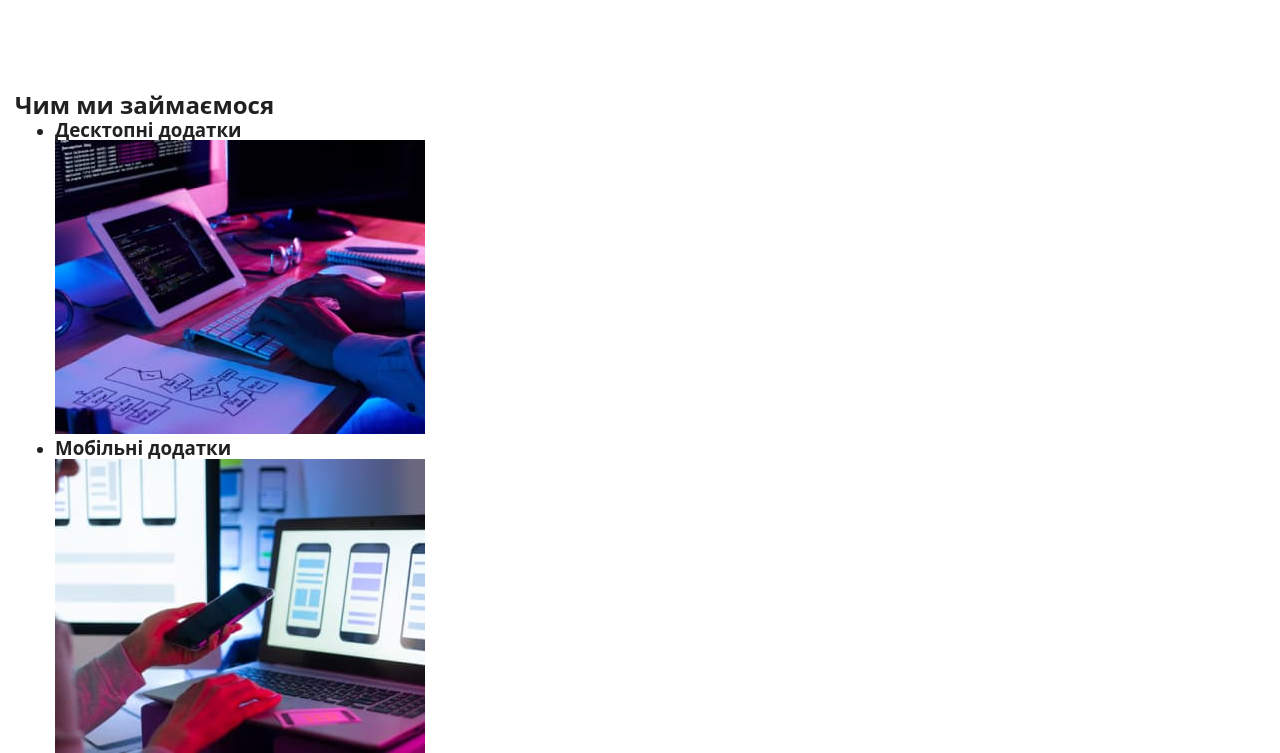
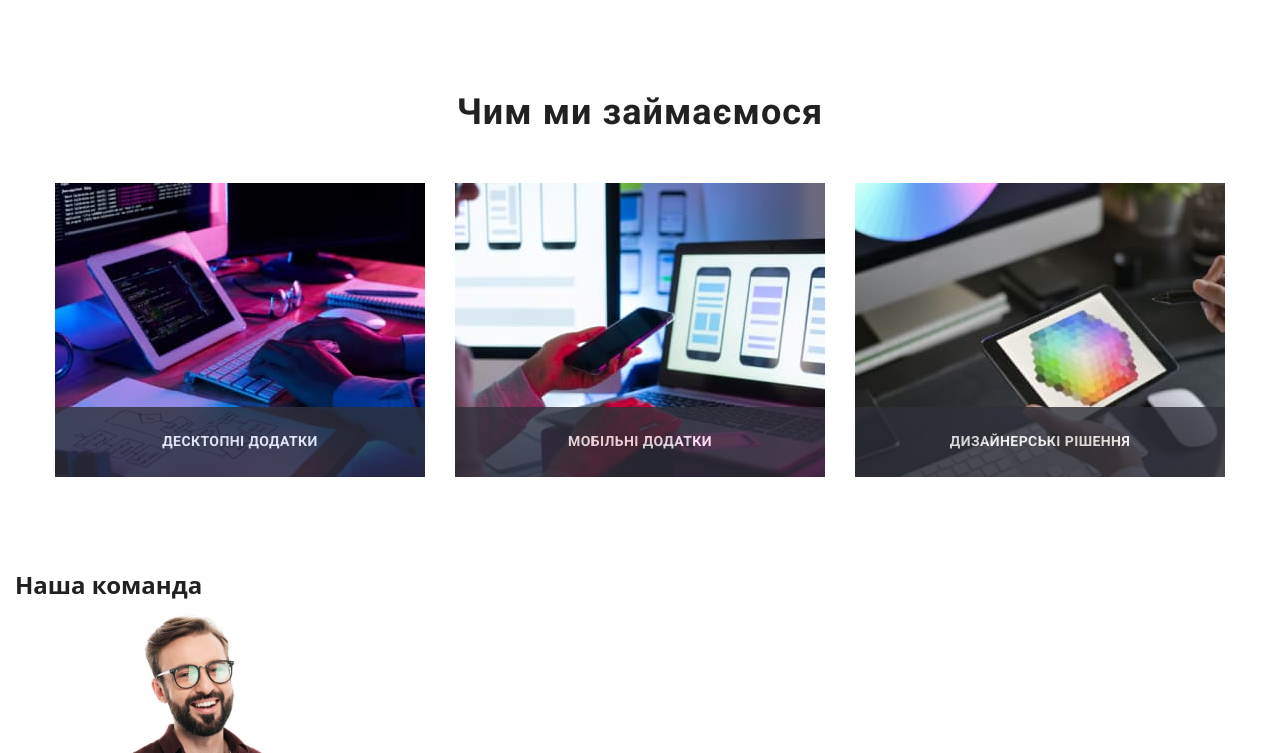
Before and after one commit to AntoninaKobzar/goit-markup-hw-08, a plain HTML site: page index.html in a window 1280 px wide. Shown: the part 867-1620 px from the top of the page. Drawn offline with nearby package versions, Linux system fonts and the light colour scheme.

Commit message:
activities

```diff
--- a/sass/components/_section-activities.scss
+++ b/sass/components/_section-activities.scss
@@ -1,65 +1,65 @@
-// .section-activities {
-//     display: none;
-//     @media(--bp-desktop) {
-//         display: flex;
-//         padding-bottom: 94px;
-//         width: 100%;
-//         width: auto;
-//     }
-// }
+.section-activities {
+    display: none;
+    @media(min-width:1200px) {
+        display: flex;
+        padding-bottom: 94px;
+        width: 100%;
+        width: auto;
+    }
+}
 
-// .activities {
-//     display: flex;
-//     padding: 0;
-// }
+.activities {
+    display: flex;
+    padding: 0;
+}
 
-// .activities__title {
-//     display: block;
-//     display: flex;
-//     justify-content: center;
-//     min-width: 366px;
-//     font-family: Roboto;
-//     font-weight: 700;
-//     font-size: 36px;
-//     line-height: 1.17;
-//     letter-spacing: 0.03em;
-//     color: var(--primary-text-color);
-//     margin-bottom: 50px;
-//     }
-// .activities__item {
-//     display: flex;
-//     position: relative;
-//     min-width: 370px;
-//     list-style: none;
-// }
-// .activities__item:not(:last-child) {
-//     margin-right: 30px;
-// }
-// .activities__thumb {
-//     position: absolute;
-//     display: flex;
-//     justify-content: center;
-//     align-items: center;
-//     width: 100%;
-//     height: 70px;
-//     bottom: 0;
-//     background-color: #2F303A;
-//     opacity: 0.8;
-// }
-// .activities__subtitle {
-//     font-family: Roboto;
-//     font-weight: 700;
-//     font-size: 14px;
-//     line-height: 1.14;
-//     text-align: center;
-//     letter-spacing: 0.03em;
-//     text-transform: uppercase;
-//     color: var(--aditional-color);
-// }
+.activities__title {
+    display: block;
+    display: flex;
+    justify-content: center;
+    min-width: 366px;
+    font-family: Roboto;
+    font-weight: 700;
+    font-size: 36px;
+    line-height: 1.17;
+    letter-spacing: 0.03em;
+    color: var(--primary-text-color);
+    margin-bottom: 50px;
+}
+.activities__item {
+    display: flex;
+    position: relative;
+    min-width: 370px;
+    list-style: none;
+}
+.activities__item:not(:last-child) {
+    margin-right: 30px;
+}
+.activities__thumb {
+    position: absolute;
+    display: flex;
+    justify-content: center;
+    align-items: center;
+    width: 100%;
+    height: 70px;
+    bottom: 0;
+    background-color: #2F303A;
+    opacity: 0.8;
+}
+.activities__subtitle {
+    font-family: Roboto;
+    font-weight: 700;
+    font-size: 14px;
+    line-height: 1.14;
+    text-align: center;
+    letter-spacing: 0.03em;
+    text-transform: uppercase;
+    color: var(--aditional-color);
+}
 
-// .activities__photo {
-//     display: block;
-//     max-width: 100%;
-//     height: auto;
-//     margin: 0;
-// }
+.activities__photo {
+    display: block;
+    max-width: 100%;
+    height: auto;
+    margin: 0;
+}
```
Also changed, not shown: css/main.css, css/main.min.css, 2 other files.
